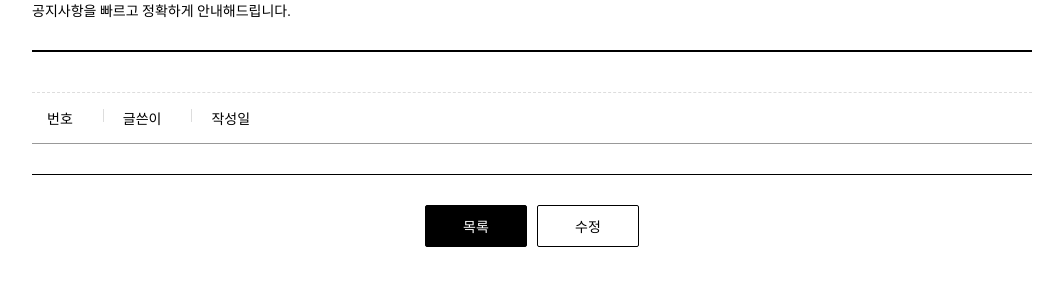
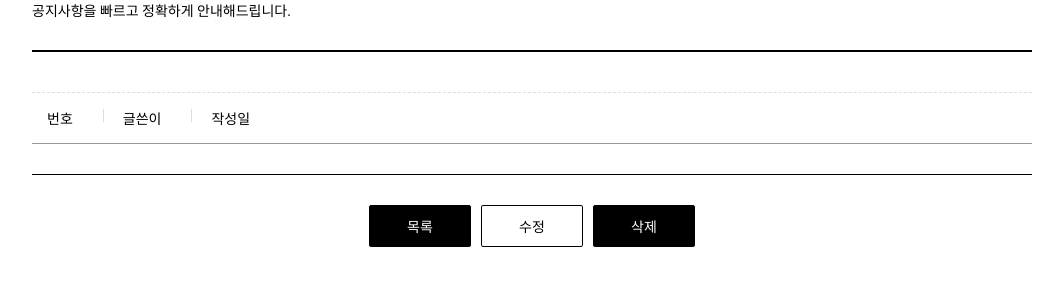
Before and after one commit to sungb0131/Assertive, a Django app: template templates/view.html in a window 1280 px wide. Shown: the part 149-449 px from the top of the page, without its empty margins (108-1171 px from the left). Run offline with Django 4.2, Linux system fonts and the light colour scheme; the template is opened without the code that fills it, so the values that code supplies are empty; parts of the project's set-up code (start-up, migrations or seed data) failed here and were passed over.

Commit message:
Update view.html

```diff
--- a/templates/view.html
+++ b/templates/view.html
@@ -61,6 +61,7 @@
             <div class="bt_wrap">
                 <a href="/main/board/list/{{ board.board_id }}" class="on">목록</a>
                 <a href="edit.html">수정</a>
+                <a href="delete.html" class="on">삭제</a>
             </div>
         </div>
     </div>
```
